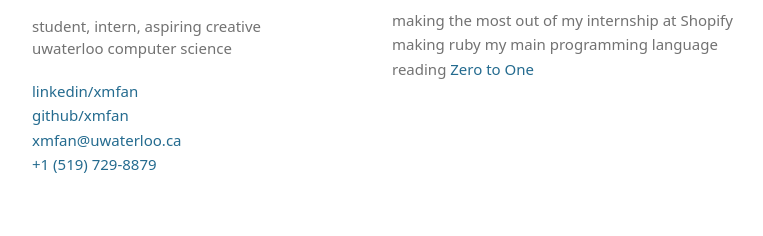
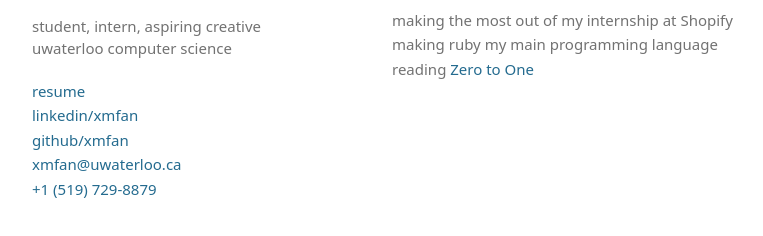
Before and after one commit to xmfan/xmfan.github.io, a plain HTML site: page index.html in a window 1280 px wide. Shown: the part 94-330 px from the top of the page, without its empty margins (178-941 px from the left). Drawn offline with Linux system fonts and the light colour scheme.

Commit message:
added resume

```diff
--- a/index.html
+++ b/index.html
@@ -16,6 +16,7 @@
         <h1>simon fan</h1>
         <p>student, intern, aspiring creative<br>uwaterloo computer science</p>
         <div class="personal-info">
+					<p><a href="/resume.pdf">resume</a></p>
           <p><a href="https://www.linkedin.com/in/xmfan">linkedin/xmfan</a></p>
           <p><a href="https://github.com/xmfan">github/xmfan</a></p>
           <p><a href="mailto:xmfan@uwaterloo.com">xmfan@uwaterloo.ca</a></p>
```
Also changed, not shown: 1 other file.
